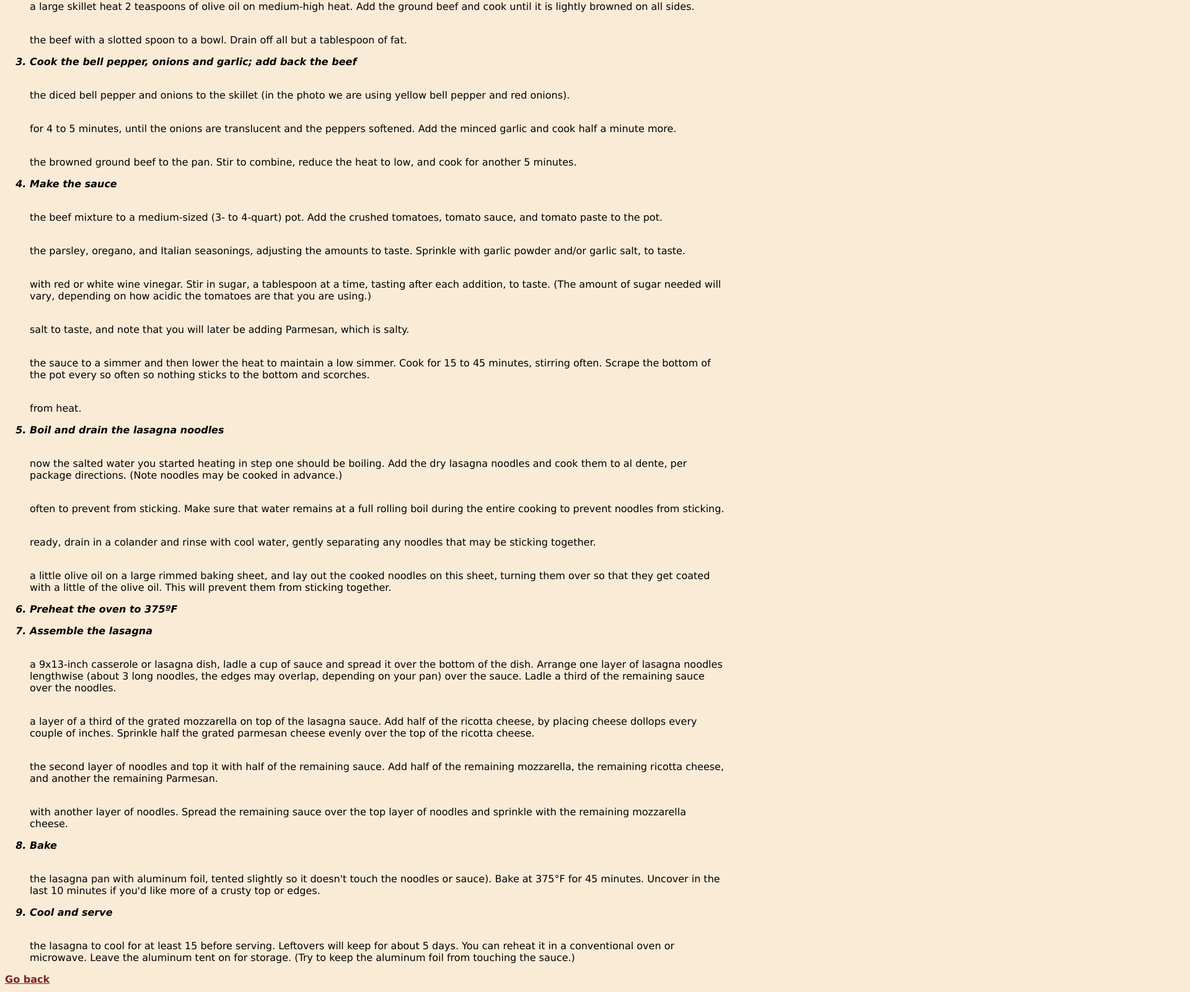
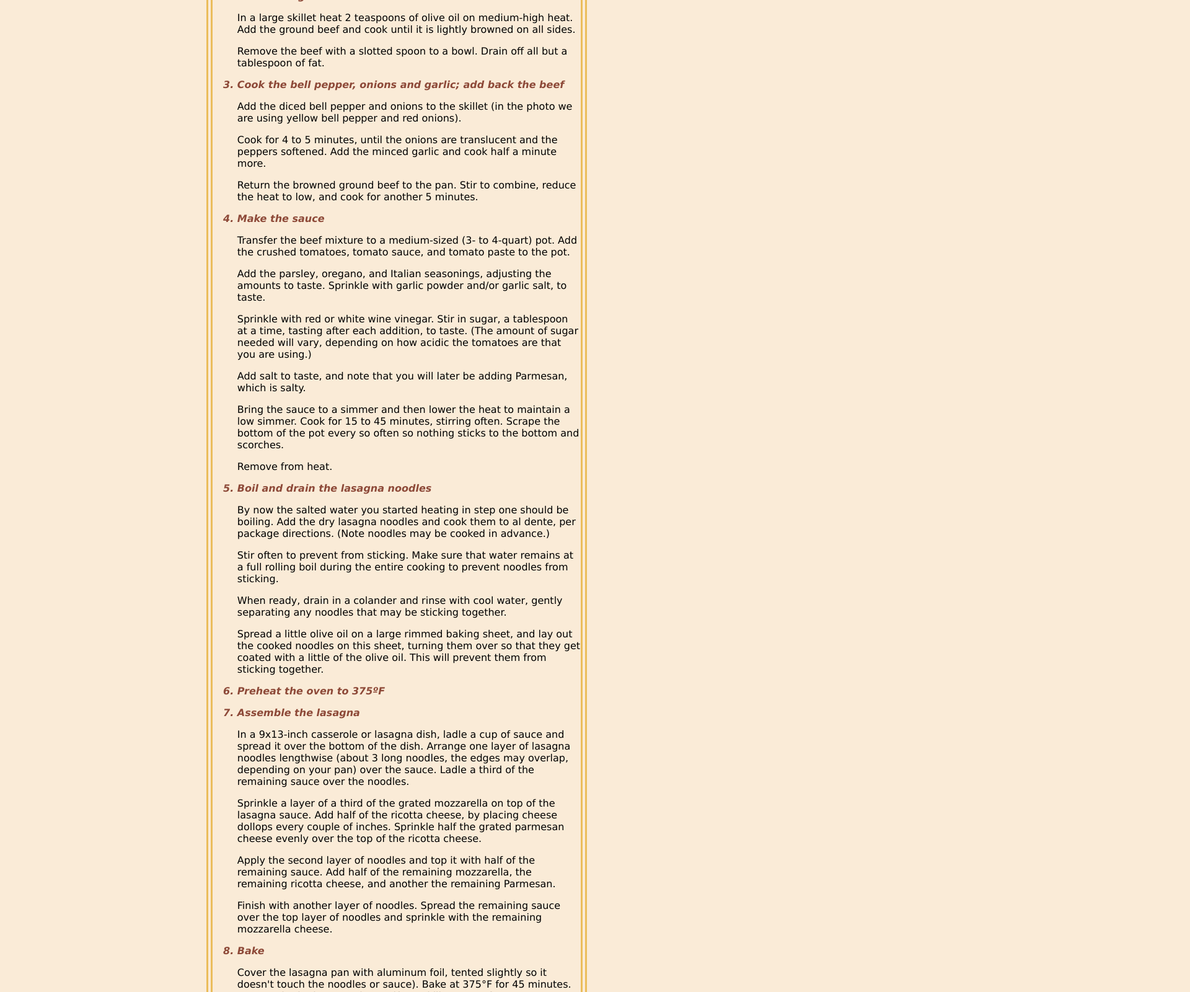
Before and after one commit to llNathanlc/odin-recipes, a plain HTML site: page recipes/lasagna.html in a window 1280 px wide. Shown: the part 980-2580 px from the top of the page at 62% size, 1920 px wide, since content can reach past the window. Drawn offline with Linux system fonts and the light colour scheme.

Commit message:
Overall better look

```diff
--- a/recipes/lasagna.html
+++ b/recipes/lasagna.html
@@ -7,8 +7,8 @@
 </head>
 <body>
    <h1 class="title">Lasagna recipe</h1>
-   <img src="../images/lasagna.jpg" alt="lasagna image">
-   <p> Prepare this easy homemade lasagne ahead of time and
+   <img class="img" src="../images/lasagna.jpg" alt="lasagna image">
+   <p  class="paragraph" > Prepare this easy homemade lasagne ahead of time and
        save in the freezer, uncooked, for when you need it during a busy week.
        Then just bake for an extra 45 min.
    </p>
@@ -26,41 +26,41 @@
    <p class="steps">Steps: </p>
    <ol>
         <li>Put pasta water on to boil:</li>
-        <p>Put a large pot of salted water on the stovetop on
+        <p class="paragraph" >Put a large pot of salted water on the stovetop on
             high heat. It can take a while for a large pot of water
             to come to a boil, so prepare the sauce in the next steps while the water is heating.
         </p>
 
         <li>Brown the ground beef</li>
-            <p>In a large skillet heat 2 teaspoons of olive oil on medium-high heat. Add the ground beef and cook until it is lightly browned on all sides. </p>
-            <p>Remove the beef with a slotted spoon to a bowl. Drain off all but a tablespoon of fat. </p>
+            <p class="paragraph" >In a large skillet heat 2 teaspoons of olive oil on medium-high heat. Add the ground beef and cook until it is lightly browned on all sides. </p>
+            <p class="paragraph" >Remove the beef with a slotted spoon to a bowl. Drain off all but a tablespoon of fat. </p>
         <li>Cook the bell pepper, onions and garlic; add back the beef</li>
-            <p>Add the diced bell pepper and onions to the skillet (in the photo we are using yellow bell pepper and red onions).</p>
-            <p>Cook for 4 to 5 minutes, until the onions are translucent and the peppers softened. Add the minced garlic and cook half a minute more. </p>
-            <p>Return the browned ground beef to the pan. Stir to combine, reduce the heat to low, and cook for another 5 minutes. </p>
+            <p class="paragraph" >Add the diced bell pepper and onions to the skillet (in the photo we are using yellow bell pepper and red onions).</p>
+            <p class="paragraph" >Cook for 4 to 5 minutes, until the onions are translucent and the peppers softened. Add the minced garlic and cook half a minute more. </p>
+            <p class="paragraph" >Return the browned ground beef to the pan. Stir to combine, reduce the heat to low, and cook for another 5 minutes. </p>
         <li>Make the sauce</li>
-            <p>Transfer the beef mixture to a medium-sized (3- to 4-quart) pot. Add the crushed tomatoes, tomato sauce, and tomato paste to the pot. </p>
-            <p>Add the parsley, oregano, and Italian seasonings, adjusting the amounts to taste. Sprinkle with garlic powder and/or garlic salt, to taste. </p>
-            <p>Sprinkle with red or white wine vinegar. Stir in sugar, a tablespoon at a time, tasting after each addition, to taste. (The amount of sugar needed will vary, depending on how acidic the tomatoes are that you are using.)</p>
-            <p>Add salt to taste, and note that you will later be adding Parmesan, which is salty. </p>
-            <p>Bring the sauce to a simmer and then lower the heat to maintain a low simmer. Cook for 15 to 45 minutes, stirring often. Scrape the bottom of the pot every so often so nothing sticks to the bottom and scorches. </p>
-            <p>Remove from heat.</p>
+            <p class="paragraph" >Transfer the beef mixture to a medium-sized (3- to 4-quart) pot. Add the crushed tomatoes, tomato sauce, and tomato paste to the pot. </p>
+            <p class="paragraph" >Add the parsley, oregano, and Italian seasonings, adjusting the amounts to taste. Sprinkle with garlic powder and/or garlic salt, to taste. </p>
+            <p class="paragraph" >Sprinkle with red or white wine vinegar. Stir in sugar, a tablespoon at a time, tasting after each addition, to taste. (The amount of sugar needed will vary, depending on how acidic the tomatoes are that you are using.)</p>
+            <p class="paragraph" >Add salt to taste, and note that you will later be adding Parmesan, which is salty. </p>
+            <p class="paragraph" >Bring the sauce to a simmer and then lower the heat to maintain a low simmer. Cook for 15 to 45 minutes, stirring often. Scrape the bottom of the pot every so often so nothing sticks to the bottom and scorches. </p>
+            <p class="paragraph" >Remove from heat.</p>
         <li>Boil and drain the lasagna noodles</li>
-            <p>By now the salted water you started heating in step one should be boiling. Add the dry lasagna noodles and cook them to al dente, per package directions. (Note noodles may be cooked in advance.) </p>
-            <p>Stir often to prevent from sticking. Make sure that water remains at a full rolling boil during the entire cooking to prevent noodles from sticking. </p>
-            <p>When ready, drain in a colander and rinse with cool water, gently separating any noodles that may be sticking together.</p>
-            <p>Spread a little olive oil on a large rimmed baking sheet, and lay out the cooked noodles on this sheet, turning them over so that they get coated with a little of the olive oil. This will prevent them from sticking together. </p>
+            <p class="paragraph" >By now the salted water you started heating in step one should be boiling. Add the dry lasagna noodles and cook them to al dente, per package directions. (Note noodles may be cooked in advance.) </p>
+            <p class="paragraph" >Stir often to prevent from sticking. Make sure that water remains at a full rolling boil during the entire cooking to prevent noodles from sticking. </p>
+            <p class="paragraph" >When ready, drain in a colander and rinse with cool water, gently separating any noodles that may be sticking together.</p>
+            <p class="paragraph" >Spread a little olive oil on a large rimmed baking sheet, and lay out the cooked noodles on this sheet, turning them over so that they get coated with a little of the olive oil. This will prevent them from sticking together. </p>
         <li>Preheat the oven to 375ºF</li>
         <p>     </p>
         <li>Assemble the lasagna</li>
-            <p>In a 9x13-inch casserole or lasagna dish, ladle a cup of sauce and spread it over the bottom of the dish. Arrange one layer of lasagna noodles lengthwise (about 3 long noodles, the edges may overlap, depending on your pan) over the sauce. Ladle a third of the remaining sauce over the noodles. </p>
-            <p>Sprinkle a layer of a third of the grated mozzarella on top of the lasagna sauce. Add half of the ricotta cheese, by placing cheese dollops every couple of inches. Sprinkle half the grated parmesan cheese evenly over the top of the ricotta cheese. </p>
-            <p>Apply the second layer of noodles and top it with half of the remaining sauce. Add half of the remaining mozzarella, the remaining ricotta cheese, and another the remaining Parmesan. </p>
-            <p>Finish with another layer of noodles. Spread the remaining sauce over the top layer of noodles and sprinkle with the remaining mozzarella cheese. </p>
+            <p class="paragraph" >In a 9x13-inch casserole or lasagna dish, ladle a cup of sauce and spread it over the bottom of the dish. Arrange one layer of lasagna noodles lengthwise (about 3 long noodles, the edges may overlap, depending on your pan) over the sauce. Ladle a third of the remaining sauce over the noodles. </p>
+            <p class="paragraph" >Sprinkle a layer of a third of the grated mozzarella on top of the lasagna sauce. Add half of the ricotta cheese, by placing cheese dollops every couple of inches. Sprinkle half the grated parmesan cheese evenly over the top of the ricotta cheese. </p>
+            <p class="paragraph" >Apply the second layer of noodles and top it with half of the remaining sauce. Add half of the remaining mozzarella, the remaining ricotta cheese, and another the remaining Parmesan. </p>
+            <p class="paragraph" >Finish with another layer of noodles. Spread the remaining sauce over the top layer of noodles and sprinkle with the remaining mozzarella cheese. </p>
         <li>Bake</li>
-            <p>Cover the lasagna pan with aluminum foil, tented slightly so it doesn't touch the noodles or sauce). Bake at 375°F for 45 minutes. Uncover in the last 10 minutes if you'd like more of a crusty top or edges. </p>
+            <p class="paragraph" >Cover the lasagna pan with aluminum foil, tented slightly so it doesn't touch the noodles or sauce). Bake at 375°F for 45 minutes. Uncover in the last 10 minutes if you'd like more of a crusty top or edges. </p>
         <li>Cool and serve</li>
-            <p>Allow the lasagna to cool for at least 15 before serving. Leftovers will keep for about 5 days. You can reheat it in a conventional oven or microwave. Leave the aluminum tent on for storage. (Try to keep the aluminum foil from touching the sauce.) </p>
+            <p class="paragraph" >Allow the lasagna to cool for at least 15 before serving. Leftovers will keep for about 5 days. You can reheat it in a conventional oven or microwave. Leave the aluminum tent on for storage. (Try to keep the aluminum foil from touching the sauce.) </p>
    </ol>
    <a href="../index.html">Go back</a>
 </body>
--- a/style.css
+++ b/style.css
@@ -1,6 +1,12 @@
 body{
     font-family:"Verdana";
     background-color: antiquewhite;
+    margin-left:26%;
+    margin-right:26%;
+    text-align: center;
+    border:rgb(235, 189, 91) 10px solid;
+    border-style: double;
+
 }
 h1,.ingredients,.steps{
     font-weight: bolder;
@@ -8,32 +14,35 @@ h1,.ingredients,.steps{
     color:rgb(172, 89, 51)
 }
 a{
-
+    text-decoration: none;
     color:rgb(126, 35, 35);
     font-weight: bold;
+    font-size: large;
 }
-img{
+.img{
     width: 600px;
     height: 400px;
 }
 .ingredients,.steps{
     font-weight: bold;
     font-size: 20px;
+    text-align: left;
 }
 .title{
     font-weight: 600;
-    text-align: center;
 }
 ul li{
     font-style: italic;
     font-weight: 50;
+    text-align: left;
 }
 ol li{
     font-style: italic;
     font-weight: 600;
+    color:rgb(141, 73, 56);
+    text-align: left;
 }
-ol p{
+.paragraph{
     text-align: left;
-    text-indent: 50cm;
-    margin-right: 100px;
+    text-shadow: 100mm;
 }
```
Also changed, not shown: index.html (+3 -3 lines), recipes/hamburger.html (+10 -9 lines), recipes/sushi.html (+6 -5 lines).
